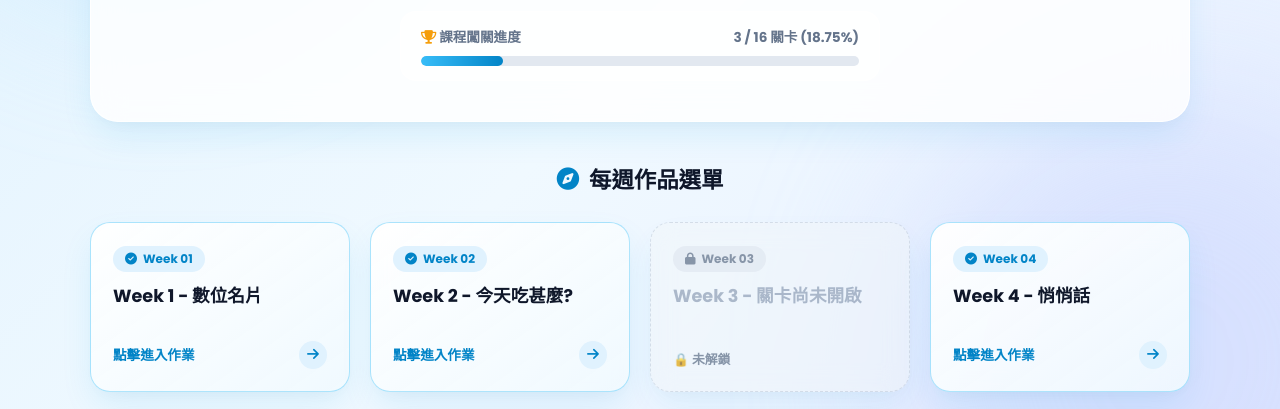
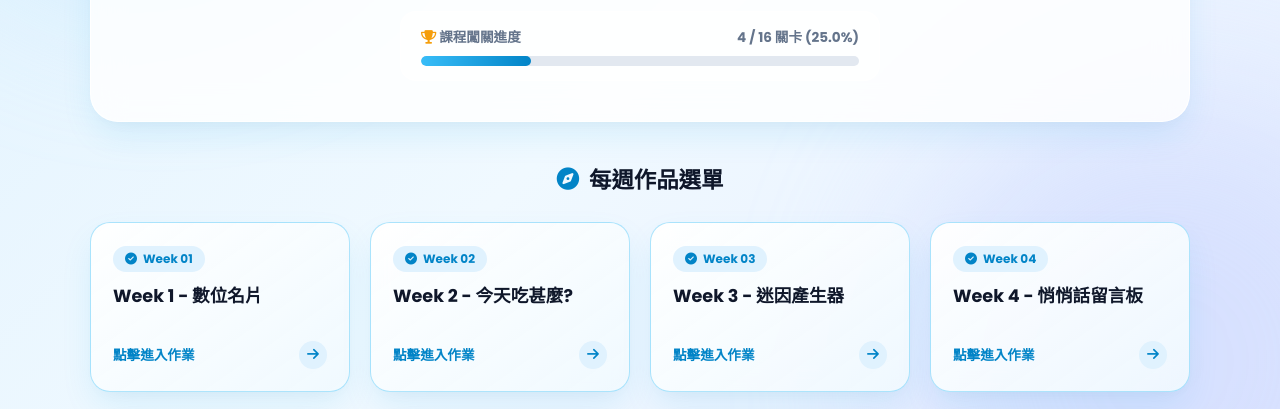
Before and after one commit to s26122135-hash/Feili, a plain HTML site: page index.html in a window 1280 px wide. Shown: the part 388-797 px from the top of the page. Drawn offline with Linux system fonts and the light colour scheme.

Commit message:
Update index.html

```diff
--- a/index.html
+++ b/index.html
@@ -235,7 +235,7 @@
 
         .progress-bar-fill {
             height: 100%;
-            width: 18.75%; /* 3/16 */
+            width: 25%; /* 4/16 通關進度 (25%) */
             background: linear-gradient(90deg, #38bdf8, #0284c7);
             border-radius: 10px;
             transition: width 1s ease-in-out;
@@ -430,7 +430,7 @@
             <div class="progress-box">
                 <div class="progress-header">
                     <span><i class="fa-solid fa-trophy" style="color: #f59e0b;"></i> 課程闖關進度</span>
-                    <span>3 / 16 關卡 (18.75%)</span>
+                    <span>4 / 16 關卡 (25.0%)</span>
                 </div>
                 <div class="progress-bar-bg">
                     <div class="progress-bar-fill"></div>
@@ -475,26 +475,27 @@
                 </div>
             </a>
 
-            <!-- Week 3 (Locked) -->
-            <div class="week-card locked">
+            <!-- Week 3 -->
+            <a href="w3/index.html" class="week-card unlocked">
                 <div>
                     <div class="week-badge">
-                        <i class="fa-solid fa-lock"></i> Week 03
+                        <i class="fa-solid fa-circle-check"></i> Week 03
                     </div>
-                    <h3 class="card-title">Week 3 - 關卡尚未開啟</h3>
+                    <h3 class="card-title">Week 3 - 迷因產生器</h3>
                 </div>
                 <div class="card-footer">
-                    <span class="locked-tag">🔒 未解鎖</span>
+                    <span>點擊進入作業</span>
+                    <div class="arrow-icon"><i class="fa-solid fa-arrow-right"></i></div>
                 </div>
-            </div>
+            </a>
 
-            <!-- Week 4 (Unlocked: 悄悄話) -->
+            <!-- Week 4 -->
             <a href="w4/index.html" class="week-card unlocked">
                 <div>
                     <div class="week-badge">
                         <i class="fa-solid fa-circle-check"></i> Week 04
                     </div>
-                    <h3 class="card-title">Week 4 - 悄悄話</h3>
+                    <h3 class="card-title">Week 4 - 悄悄話留言板</h3>
                 </div>
                 <div class="card-footer">
                     <span>點擊進入作業</span>
@@ -558,7 +559,7 @@
             <div class="week-card locked">
                 <div>
                     <div class="week-badge">
-                        <i class="fa-solid fa-lock"></i> Week 9
+                        <i class="fa-solid fa-lock"></i> Week 09
                     </div>
                     <h3 class="card-title">Week 9 - 關卡尚未開啟</h3>
                 </div>
```
